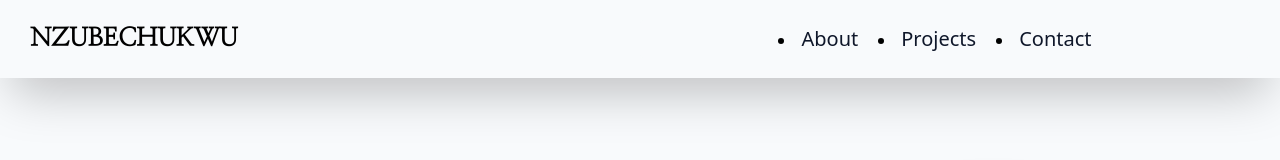
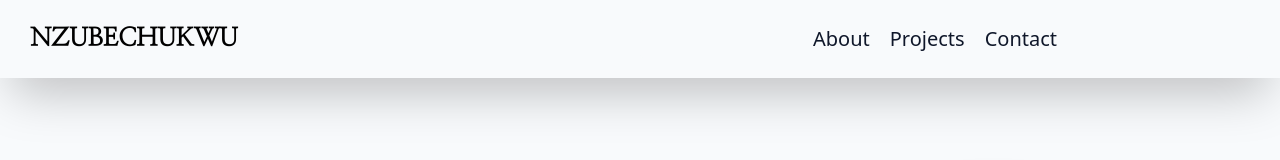
Before and after one commit to DesmondNzubechi/PORTFOLIO, a Next.js app: page / in a window 1280 px wide. Shown: the top 160 px of the page. Built offline with nearby package versions, Linux system fonts and the light colour scheme.

Commit message:
new change

```diff
--- a/app/components/Navbar/Navbar.jsx
+++ b/app/components/Navbar/Navbar.jsx
@@ -17,7 +17,7 @@ const Navbar = () => {
 
             <div style={{transition: '1s' }} className={` font-fonty fixed ${showNav} w-[50%] md:w- top-0 justify-center  md:static items-center bottom-0 md:px-0 md:py-0 py-[50px]  gap-[20px] px-[100px] md:px-[20px] flex flex-col md:flex-row  bg-slate-50 md:bg-0 rounded  shadow-xl md:shadow-none capitalize text-center  `}>
        {navs.map(link => {
-                    return <li><Link onClick={() => setShowNav('right-[-1000px]')} className={`link ${pathname == `/${link}`? 'font-bold' : ''} text-slate-900 text-[15px] md:text-[20px] `} href={link == 'home' ? '/' : link}>{ link}</Link></li>
+                    return <Link aria-label='nav links' onClick={() => setShowNav('right-[-1000px]')} className={`link ${pathname == `/${link}`? 'font-bold' : ''} text-slate-900 text-[15px] md:text-[20px] `} href={link == 'home' ? '/' : link}>{ link}</Link>
        })}
                 <hr />
                      <div className='flex md:hidden gap-3 items-center'>
```
